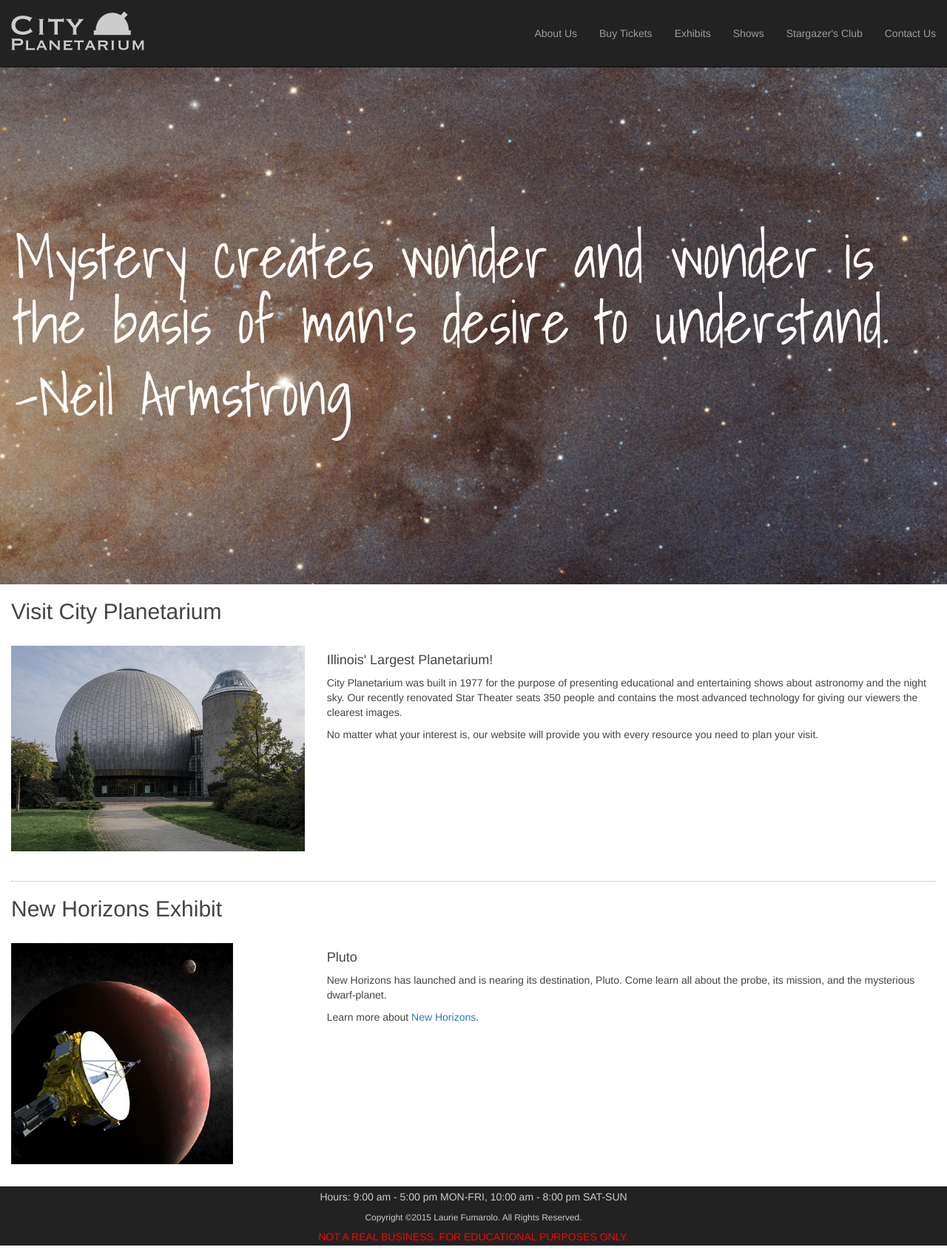
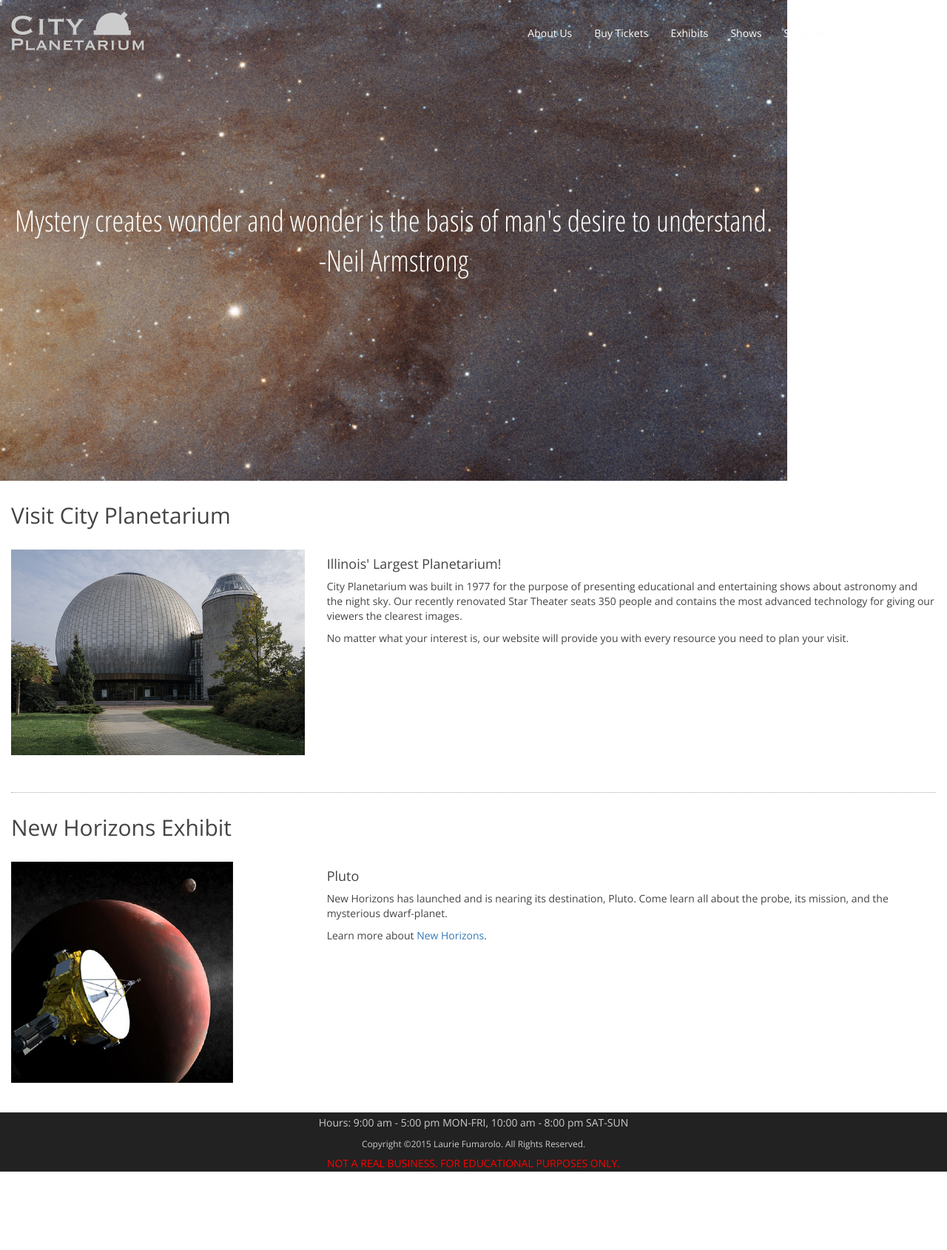
Before and after one commit to lauriefumarolo/cityplanetarium, a PHP site: page / in a window 1280 px wide. Shown: the whole page at 74% size. After the commit the page ends 1584 px from the top, so only its background shows below. Run offline with PHP 8.4, Linux system fonts and the light colour scheme.

Commit message:
Changing site font and color. Adding a transition from transparent to black for the home page's navbar when scrolled down to the top of the banner quote. Changing the font for the banner quote.

```diff
--- a/publish/about_us.php
+++ b/publish/about_us.php
@@ -7,6 +7,7 @@
 
 <title>City Planetarium | About Us</title>
 
+<link href="http://fonts.googleapis.com/css?family=Open+Sans:400,700" rel="stylesheet" type="text/css">
 <link href="css/bootstrap.min.css" rel="stylesheet" type="text/css">
 <link href="css/styles.css" rel="stylesheet" type="text/css">
 
--- a/publish/contact_us.php
+++ b/publish/contact_us.php
@@ -7,6 +7,7 @@
 
 <title>City Planetarium | Contact Us</title>
 
+<link href="http://fonts.googleapis.com/css?family=Open+Sans:400,700" rel="stylesheet" type="text/css">
 <link href="css/bootstrap.min.css" rel="stylesheet" type="text/css">
 <link href="css/styles.css" rel="stylesheet" type="text/css">
 
--- a/publish/css/styles.css
+++ b/publish/css/styles.css
@@ -3,18 +3,49 @@ html, body {
 	margin: 0;
 	padding: 0;
 	color: #454445; /* Dark gray */
+	font-family: "Open Sans", sans-serif;
 }
 
 body {
 	padding-top: 90px;
 }
 
+/* For the home page, have the banner image start at the top of the page */
+.index-body {
+	padding-top: 0px;
+}
+
+h2 {
+	margin-top: 30px;
+	margin-bottom: 30px;
+}
+
+.img-responsive {
+	margin-bottom: 30px;
+}
+
+/* Make room for the footer */
+
 .main-wrapper {
 	position: relative;
 	min-height: 100%;
 }
 
+.content-container {
+	padding-bottom: 90px;
+}
+
 /* Navbar Styles - need a taller navbar because of logo */
+
+/* For the home page, make navbar transparent until user scrolls down to the top of the banner quote */
+.navbar-main {
+	background-color: transparent;
+	border-bottom: none;
+}
+
+.navbar-transition {
+	transition: all 0.4s ease;
+}
 
 .navbar-brand {
     height: 90px;
@@ -29,25 +60,29 @@ body {
 	height: 90px;
 	line-height: 90px;
 	padding-top: 0;
-	color: #CCC; /* Light Grey */
 }
 
-/* Make room for the footer */
-.content-container {
-	padding-bottom: 90px;
+.navbar-inverse .navbar-nav > li > a {
+	color: #FEFDFA; /* Light Yellow Grey */
+}
+
+.navbar-inverse .navbar-nav > li > a:hover,
+.navbar-inverse .navbar-nav > li > a:active {
+	color: #CCC; /* Light Grey */
 }
 
 /* Main Page Banner */
 
 .parallax-window {
 	display: table;
-    min-height: 700px;
+    min-height: 650px;
     background: transparent;
 }
 
 .banner-quote {
 	display: table-cell;
 	vertical-align: middle;
+	width: 100%;
 	padding-left: 20px;
 	padding-right: 20px;
 }
@@ -55,16 +90,8 @@ body {
 .banner-quote h1 {
 	margin-top: 10px;
 	color: #FEFDFA; /* Light Yellow Grey */
-	font-size: 80px;
-	font-family: 'Shadows Into Light', cursive;
-}
-
-h2 {
-	margin-bottom: 30px;
-}
-
-.img-responsive {
-	margin-bottom: 20px;
+	font-size: 40px;
+	font-family: "Open Sans Condensed", sans-serif;
 }
 
 /* HR Style */
--- a/publish/exhibits.php
+++ b/publish/exhibits.php
@@ -7,6 +7,7 @@
 
 <title>City Planetarium | Exhibits</title>
 
+<link href="http://fonts.googleapis.com/css?family=Open+Sans:400,700" rel="stylesheet" type="text/css">
 <link href="css/bootstrap.min.css" rel="stylesheet" type="text/css">
 <link href="css/styles.css" rel="stylesheet" type="text/css">
 
--- a/publish/index.php
+++ b/publish/index.php
@@ -7,8 +7,9 @@
 
 <title>City Planetarium</title>
 
+<link href="http://fonts.googleapis.com/css?family=Open+Sans:400,700" rel="stylesheet" type="text/css">
+<link href="http://fonts.googleapis.com/css?family=Open+Sans+Condensed:300" rel="stylesheet" type="text/css">
 <link href="css/bootstrap.min.css" rel="stylesheet" type="text/css">
-<link href='http://fonts.googleapis.com/css?family=Shadows+Into+Light' rel='stylesheet' type='text/css'>
 <link href="css/styles.css" rel="stylesheet" type="text/css">
 
 <!--[if lt IE 9]>
@@ -18,8 +19,9 @@
 <script src="js/bootstrap.min.js" type="text/javascript"></script>
 <script src="plugins/parallax/parallax.min.js" type="text/javascript"></script>
 <script src="js/scripts.js" type="text/javascript"></script>
+<script src="js/index_scripts.js" type="text/javascript"></script>
 </head>
-<body>
+<body class="index-body">
 <div class="main-wrapper">
 	<header>
 		<?php include 'header.php' ?>
@@ -27,8 +29,8 @@
 	<div class="container-fluid content-container">
 		<div class="parallax-window row" data-parallax="scroll" data-image-src="images/banner.jpg">
 			<div class="banner-quote">
-				<h1>Mystery creates wonder and wonder is the basis of man's desire to understand.</h1>
-				<h1>-Neil Armstrong</h1>
+				<h1 class="text-center">Mystery creates wonder and wonder is the basis of man's desire to understand.</h1>
+				<h1 class="text-center">-Neil Armstrong</h1>
 			</div>
 		</div>
 		<div class="clearfix">
--- /dev/null
+++ b/publish/js/index_scripts.js
@@ -0,0 +1,20 @@
+$(document).ready(function() {
+	// on the home page, set the navbar to be transparent initially
+	$("nav").addClass("navbar-main");
+
+	// make the navbar transparent unless the user has scrolled down to the top of the banner quote
+	// if the user scrolls back up from that point, make the navbar transparent again
+	$(window).scroll(function() {
+		// add animation class, if not already added
+		// this will make the transition from transparent nav to black nav smoother
+		if (!$("nav").hasClass("navbar-transition")) {
+			$("nav").addClass("navbar-transition");
+		}
+
+		if ($(this).scrollTop() > 180) {
+			$("nav").removeClass("navbar-main");
+		} else {
+			$("nav").addClass("navbar-main");
+		}
+	});
+});
--- a/publish/shows.php
+++ b/publish/shows.php
@@ -7,6 +7,7 @@
 
 <title>City Planetarium | Shows</title>
 
+<link href="http://fonts.googleapis.com/css?family=Open+Sans:400,700" rel="stylesheet" type="text/css">
 <link href="css/bootstrap.min.css" rel="stylesheet" type="text/css">
 <link href="css/styles.css" rel="stylesheet" type="text/css">
 
--- a/publish/stargazers_club.php
+++ b/publish/stargazers_club.php
@@ -7,6 +7,7 @@
 
 <title>City Planetarium | Stargazer's Club</title>
 
+<link href="http://fonts.googleapis.com/css?family=Open+Sans:400,700" rel="stylesheet" type="text/css">
 <link href="css/bootstrap.min.css" rel="stylesheet" type="text/css">
 <link href="css/styles.css" rel="stylesheet" type="text/css">
 
--- a/publish/tickets.php
+++ b/publish/tickets.php
@@ -7,6 +7,7 @@
 
 <title>City Planetarium | Buy Tickets</title>
 
+<link href="http://fonts.googleapis.com/css?family=Open+Sans:400,700" rel="stylesheet" type="text/css">
 <link href="css/bootstrap.min.css" rel="stylesheet" type="text/css">
 <link href="css/styles.css" rel="stylesheet" type="text/css">
 
```
